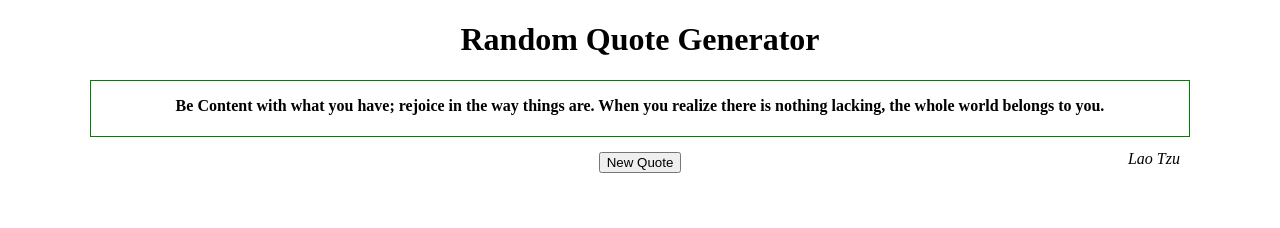
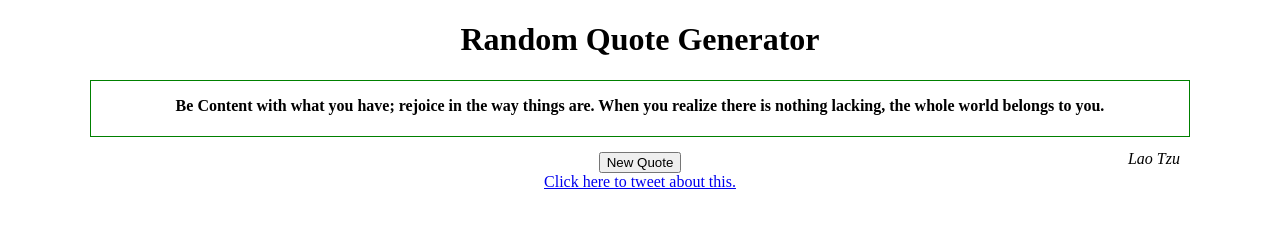
Before and after one commit to dev-dermo/rqg, a plain HTML site: page index.html in a window 1280 px wide. Both pictures are taken after a click on the button "New Quote". Drawn offline with nearby package versions, Linux system fonts and the light colour scheme.

Commit message:
twitter link

```diff
--- a/index.html
+++ b/index.html
@@ -17,5 +17,9 @@
 
         </div>
         <button class="btn">New Quote</button>
+
+        <div>
+            <a href="http://twitter.com/home?status=Check%20out%20this%20awesome%20random%20quote%20generator!" target="_blank">Click here to tweet about this.</a>
+        </div>
     </body>
 </html>
--- a/scripts.js
+++ b/scripts.js
@@ -11,7 +11,7 @@ $(document).ready(function() {
     ]
 
     $(".btn").on("click", function() {
-        var random = Math.floor((Math.random() * 5) + 1);
+        var random = Math.floor((Math.random() * 6));
         $(".quote").html("<blockquote>" + quotes[random][1] + "</blockquote><em>" + quotes[random][0] + "</em>");
     });
 });
```
